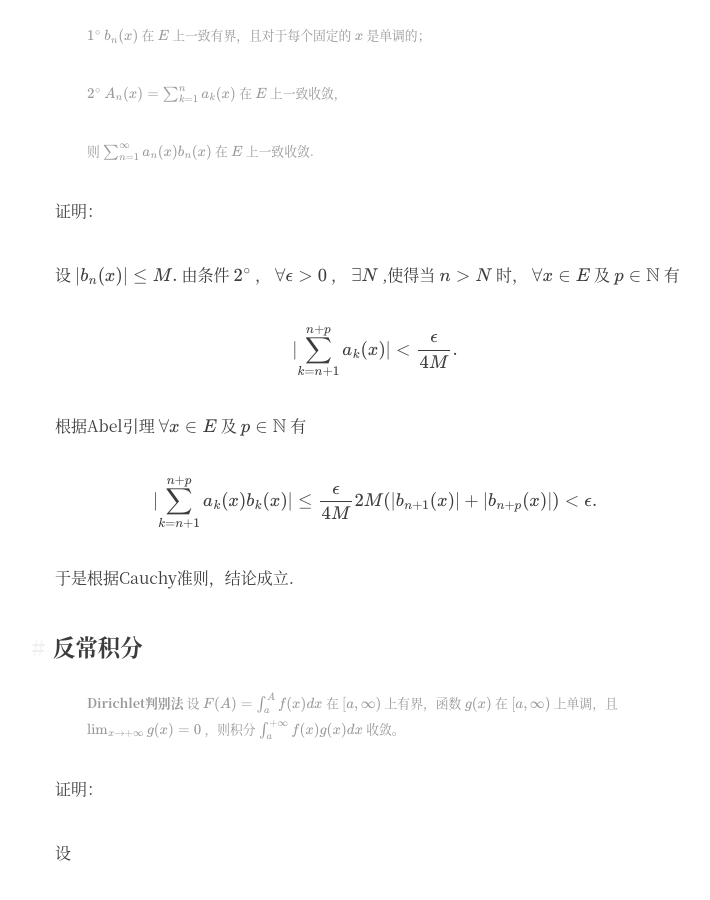
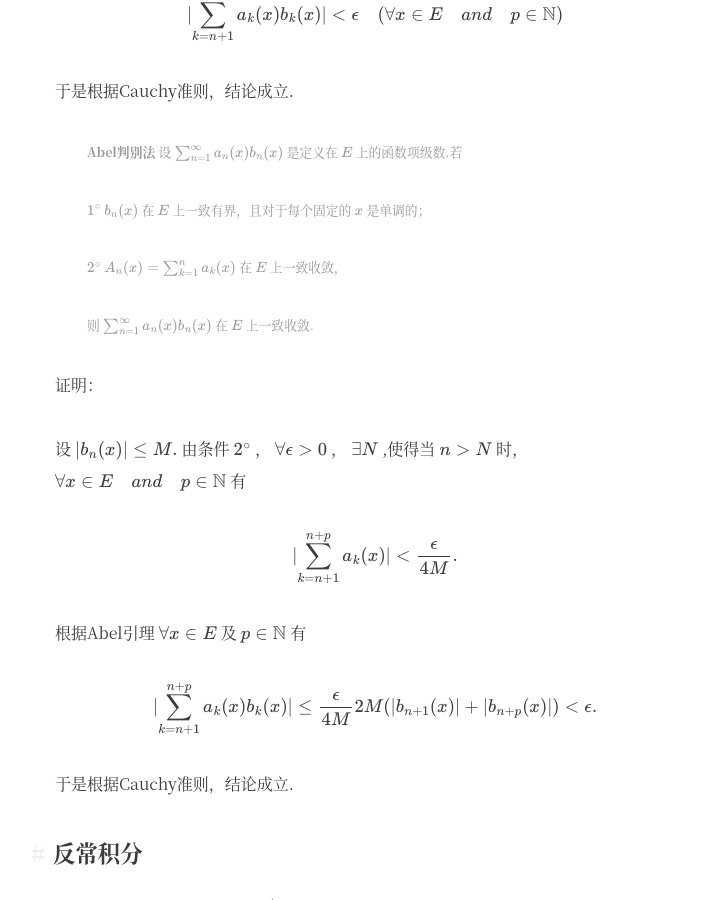
Before and after one commit to ZezeChen/ZezeChen.github.io, a Jekyll site: the page built from _posts/2020-06-20-Dirichlet判别法和Abel判别法.md, in a window 1280 px wide and 900 px high, scrolled down 3354 px. Shown: the whole window, without its empty margins (265-975 px from the left). Built offline with Jekyll 4.4.1, drawn with Linux system fonts in a browser that asks for light colours; formulas are drawn with MathJax 3.

Commit message:
Add files via upload

```diff
--- a/_posts/2020-06-20-Dirichlet判别法和Abel判别法.md
+++ b/_posts/2020-06-20-Dirichlet判别法和Abel判别法.md
@@ -18,10 +18,10 @@ $$
 $$
 
 **Abel变换**
+
 $$
 \sum_{i=m+1}^n a_i b_i =\sum_{i=m+1}^{n-1} (a_i-a_{i+1})B_i+a_nB_n-a_{m+1}B_{m+1}
 $$
-
 
 其中 $B_n$ 为 $b_n$ 的前 $n$ 项和.
 
@@ -106,6 +106,7 @@ $$
 由$1^\circ$知 $\forall  \epsilon > 0$  ,  $\exists N$ 使得当 $n>N$ 时，$\forall x \in E$ ，有 $\lvert b_n(x)\rvert< \frac{\epsilon}{8M}$ .
 
 所以当 $n>N$ 时，有
+
 $$
 \lvert\sum_{k=n+1}^{n+p} a_k(x) b_k(x)\rvert < \epsilon\quad(\forall x \in E \quad and \quad p \in \mathbb{N})
 $$
@@ -123,7 +124,7 @@ $$
 
 证明：
 
-设 $\lvert b_n(x)\rvert\leq M.$ 由条件 $2^\circ$ ， $\forall\epsilon > 0$ ， $\exists N$ ,使得当 $n>N$ 时， $\forall x\in E$ 及 $p\in\mathbb{N}$ 有
+设 $\lvert b_n(x)\rvert\leq M.$ 由条件 $2^\circ$ ， $\forall\epsilon > 0$ ， $\exists N$ ,使得当 $n>N$ 时， $\forall x\in E\quad and \quad p\in\mathbb{N}$ 有
 
 $$
 \lvert\sum_{k=n+1}^{n+p} a_k(x)\rvert<\frac{\epsilon}{4M}.
```
